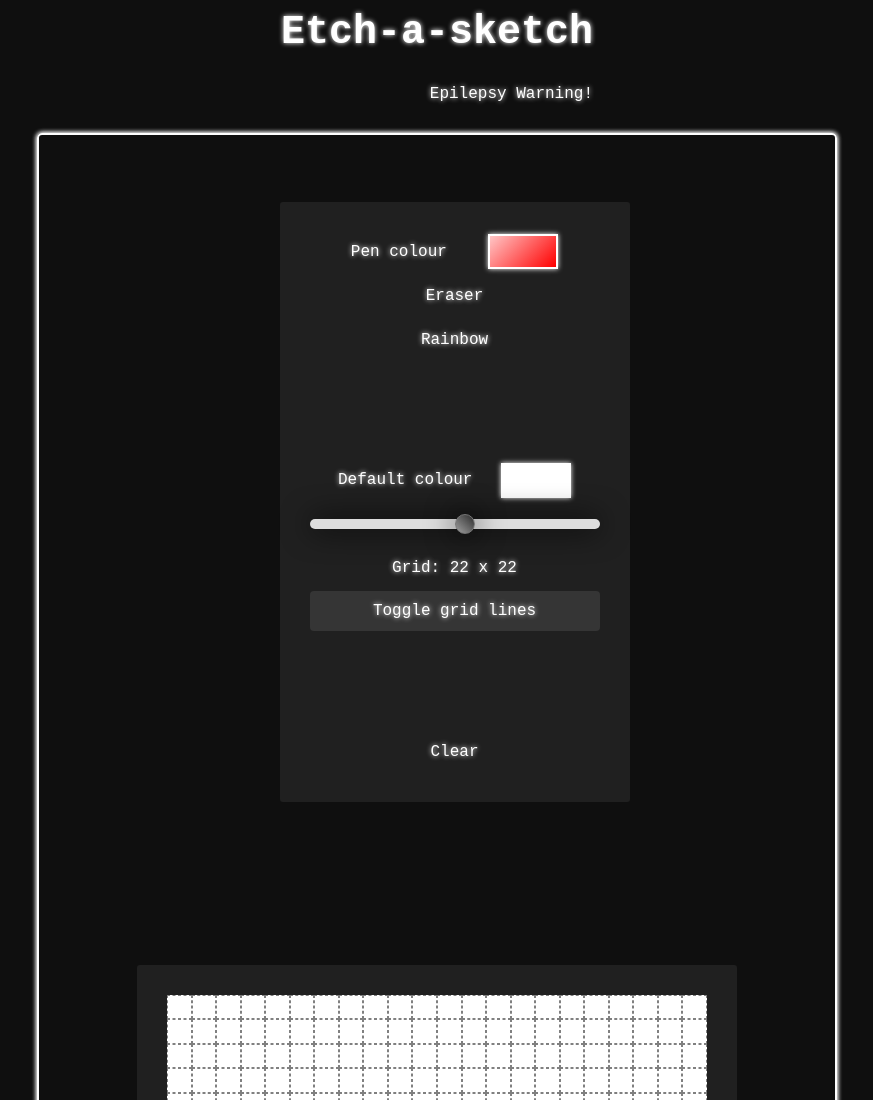
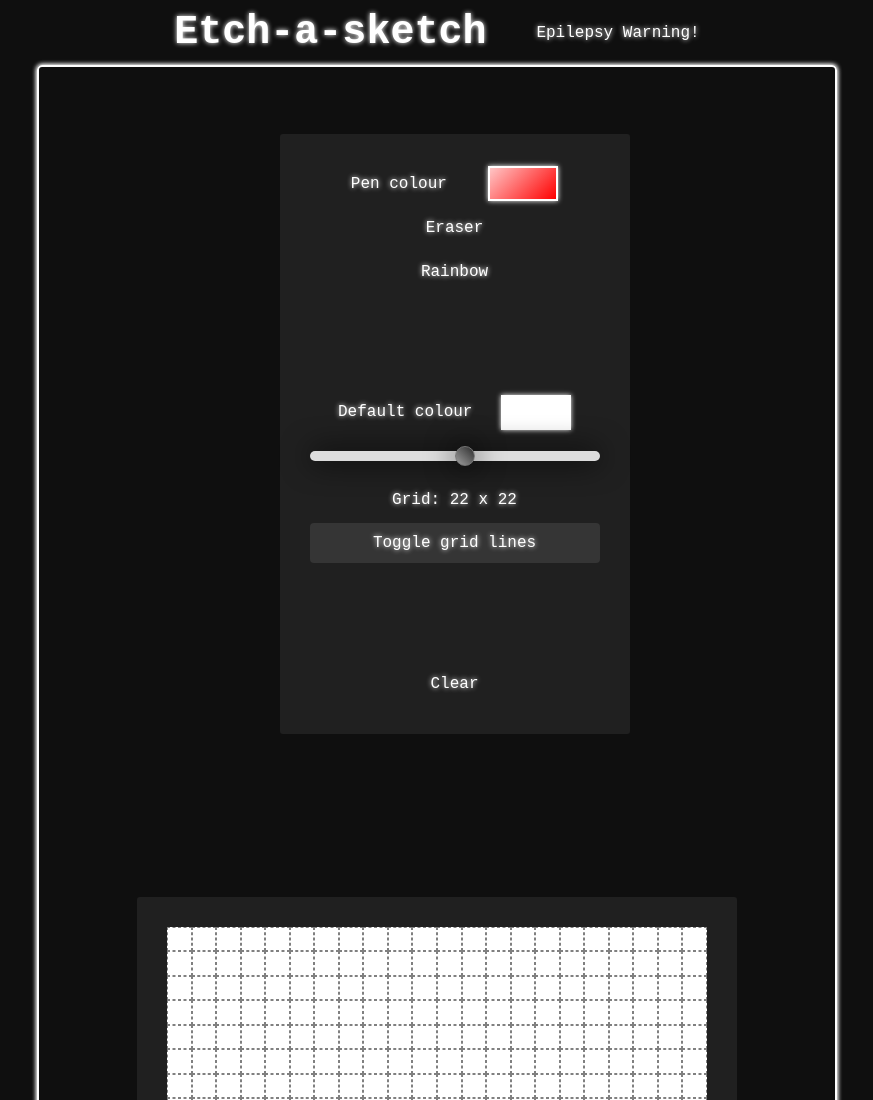
Before and after one commit to tomasbennett/Etch-a-sketch, a plain HTML site: page index.html in a window 1280 px wide. Shown: the top 1100 px of the page, without its empty margins (203-1076 px from the left). Drawn offline with Linux system fonts and the light colour scheme.

Commit message:
Update stylesheet.css
Adding the styling for the adjusted epilepsy warning positioning

```diff
--- a/stylesheet.css
+++ b/stylesheet.css
@@ -31,9 +31,19 @@ html, body{
     align-items: center;
 }
 
+header{
+    display: flex;
+    justify-content: center;
+    align-items: center;
+
+    column-gap: 5rem;
+
+    margin: 1rem 0;
+}
+
 h1{
     font-size: 4rem;
-    margin: 1rem 0;
+
 }
 
 main{
@@ -66,11 +76,6 @@ main{
     .container.control-panel{
         margin: 0;
     }
-}
-
-#epilepsy-warning{
-    justify-self: flex-end;
-    margin: 3rem 0;
 }
 
 .container{
```
